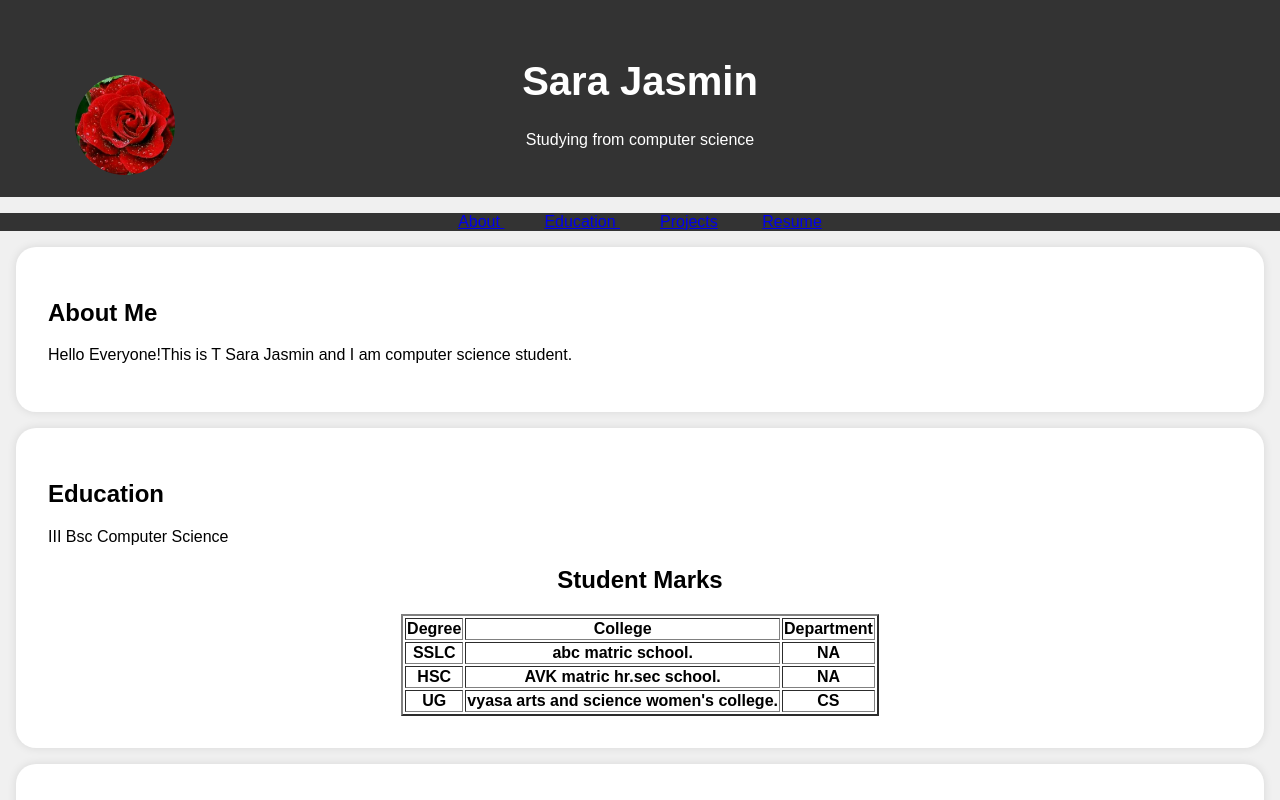
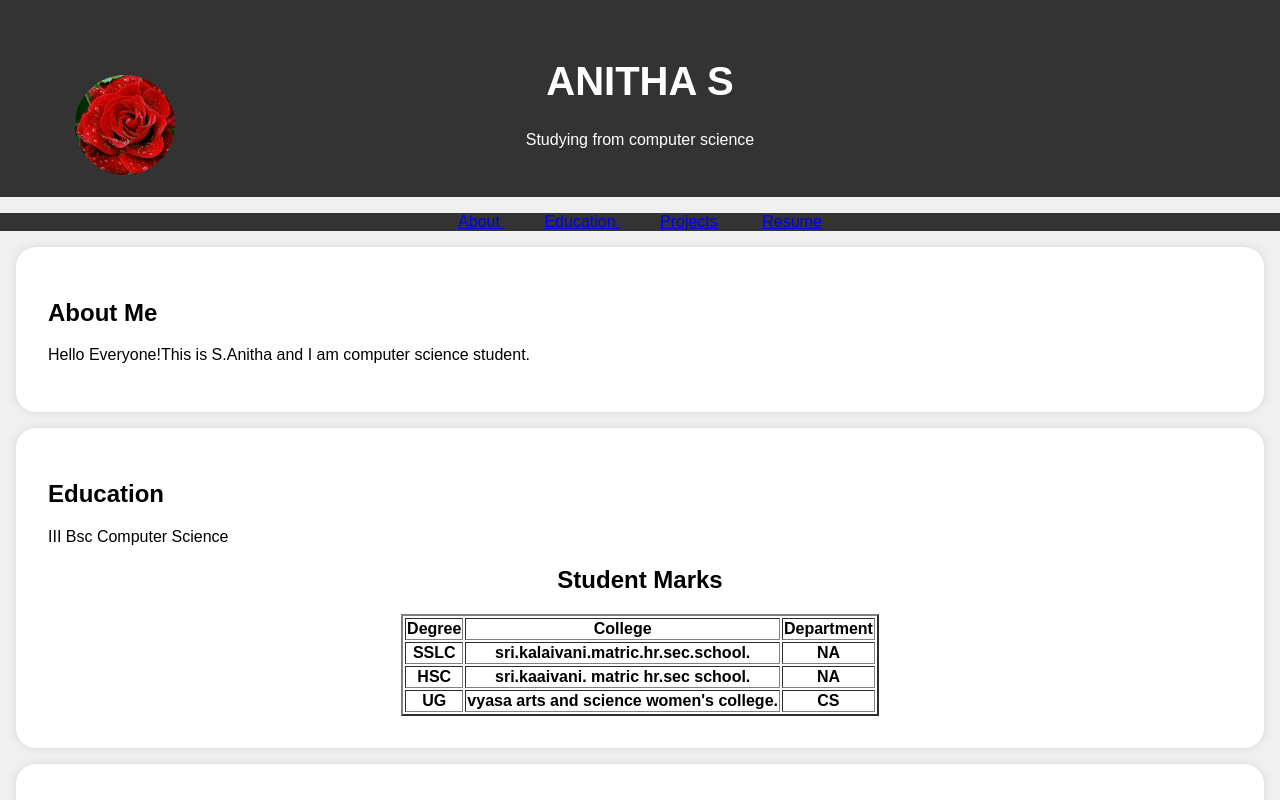
Before and after one commit to Anitha16122002/Digitalportfolio-, a plain HTML site: page index.html in a window 1280 px wide. Shown: the top 800 px of the page. Drawn offline with Linux system fonts and the light colour scheme.

Commit message:
Update index.html

```diff
--- a/index.html
+++ b/index.html
@@ -75,7 +75,7 @@ ul {
 <header>
 <div class="header-content">
 <img src="./nandini.jpeg" alt="your profile picture" class="profile-picture" >
-<h1> Sara Jasmin </h1>
+<h1> ANITHA S </h1>
 <p> Studying from computer science </p>
 </div>
 </header>
@@ -90,7 +90,7 @@ ul {
 <section id="about">
 <div class="Section-content">
 <h2>About Me</h2>
-<p> Hello Everyone!This is T Sara Jasmin and I am computer science
+<p> Hello Everyone!This is S.Anitha and I am computer science
 student.</p>
 </div>
 </section>
@@ -108,12 +108,12 @@ student.</p>
 </tr>
 <tr>
 <th> SSLC </th>
-<th> abc matric school.</th>
+<th> sri.kalaivani.matric.hr.sec.school.</th>
 <th> NA </th>
 </tr>
 <tr>
 <th> HSC </th>
-<th> AVK matric hr.sec school.  </th>
+<th> sri.kaaivani. matric hr.sec school.  </th>
 <th> NA </th>
 </tr>
 <tr>
@@ -155,7 +155,7 @@ student.</p>
 </div>
 </section>
 <footer>
-    <p>&copy;2023 T.Sara Jasmin</p>
+    <p>&copy;2023 S.Anitha</p>
 </footer>
 </body>
 </html>
```
